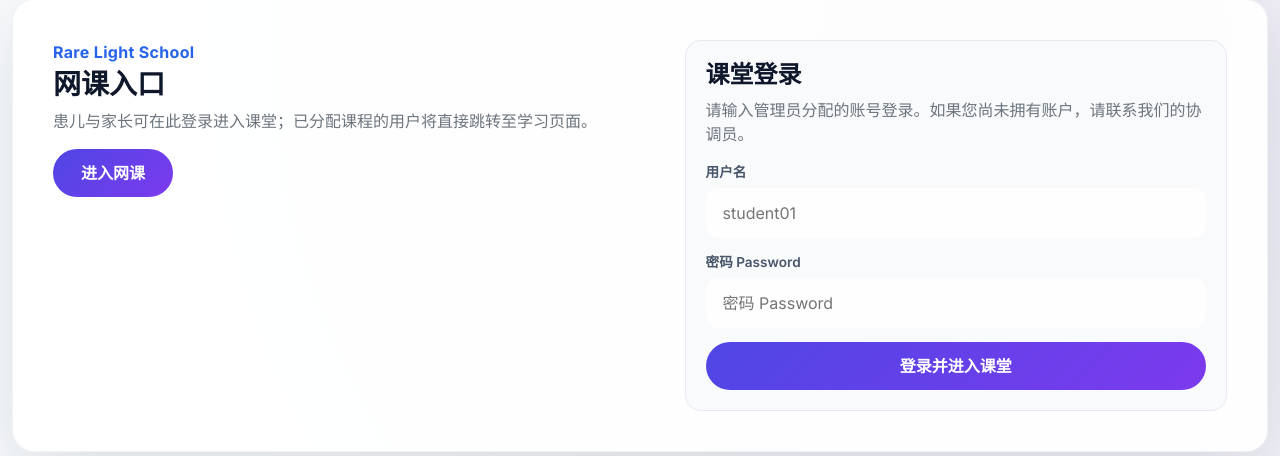
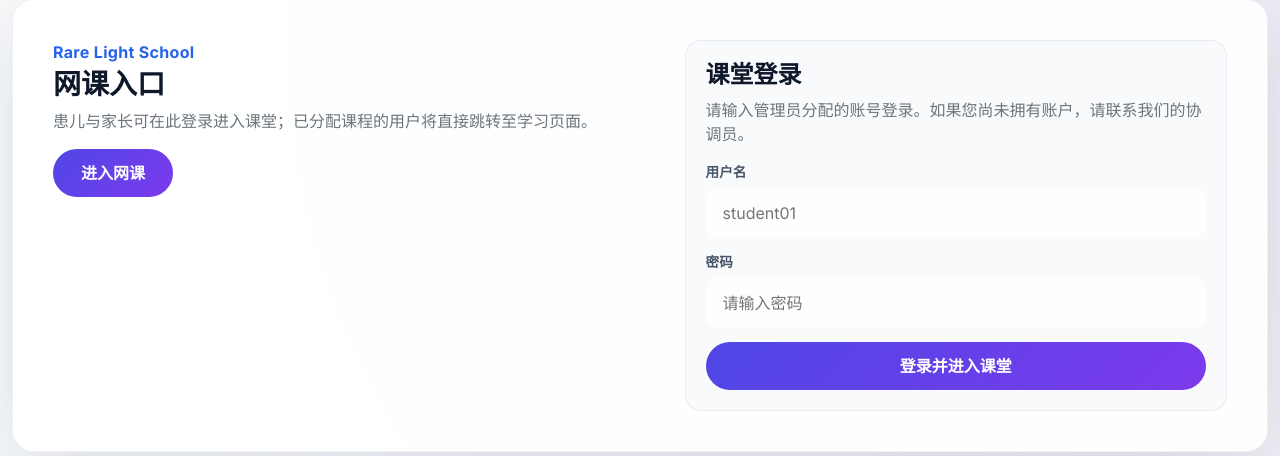
Before and after one commit to sx120609/dmd-web, a PHP site: page / in a window 1280 px wide. Shown: the part 2033-2489 px from the top of the page. Run offline with PHP 8.4, Linux system fonts and the light colour scheme.

Commit message:
Update index.php

```diff
--- a/index.php
+++ b/index.php
@@ -596,8 +596,8 @@
                                     <input id="username" name="username" type="text" placeholder="student01" required>
                                 </div>
                                 <div>
-                                    <label for="password" data-i18n="loginPassword">密码</label>
-                                    <input id="password" name="password" type="password" placeholder="请输入密码" required data-i18n="loginPassword">
+                            <label for="password" data-i18n="loginPasswordLabel">密码</label>
+                            <input id="password" name="password" type="password" placeholder="请输入密码" required data-i18n-placeholder="loginPasswordPlaceholder">
                                 </div>
                                 <button type="submit" class="primary-button w-100" id="loginButton" data-i18n="loginButton">登录并进入课堂</button>
                                 <div class="message login-message" id="loginMessage" aria-live="polite" hidden></div>
@@ -702,7 +702,8 @@
             loginTitle: '课堂登录',
             loginDesc: '请输入管理员分配的账号登录。如果您尚未拥有账户，请联系我们的协调员。',
             loginUsername: '用户名',
-            loginPassword: '密码 Password',
+            loginPasswordLabel: '密码',
+            loginPasswordPlaceholder: '请输入密码',
             loginButton: '登录并进入课堂',
             contactEyebrow: '联系与合作',
             contactTitle: '一起为罕见病儿童点亮更多光',
@@ -771,7 +772,8 @@
             loginTitle: 'Classroom Login',
             loginDesc: 'Use the account assigned by administrators. If you need access, contact our coordinator.',
             loginUsername: 'Username',
-            loginPassword: 'Enter password',
+            loginPasswordLabel: 'Password',
+            loginPasswordPlaceholder: 'Enter password',
             loginButton: 'Log in & Enter Classroom',
             contactEyebrow: 'Contact & Partnership',
             contactTitle: 'Light up more hope for rare disease children together',
@@ -836,11 +838,12 @@
         document.querySelectorAll('[data-i18n]').forEach((el) => {
             const key = el.dataset.i18n;
             if (!key || !(key in dict)) return;
-            if (el.tagName === 'INPUT' || el.tagName === 'TEXTAREA') {
-                el.setAttribute('placeholder', dict[key]);
-            } else {
-                el.textContent = dict[key];
-            }
+            el.textContent = dict[key];
+        });
+        document.querySelectorAll('[data-i18n-placeholder]').forEach((el) => {
+            const key = el.dataset.i18nPlaceholder;
+            if (!key || !(key in dict)) return;
+            el.setAttribute('placeholder', dict[key]);
         });
         document.title = dict.pageTitle || 'Rare Light';
         currentLang = lang;
```
